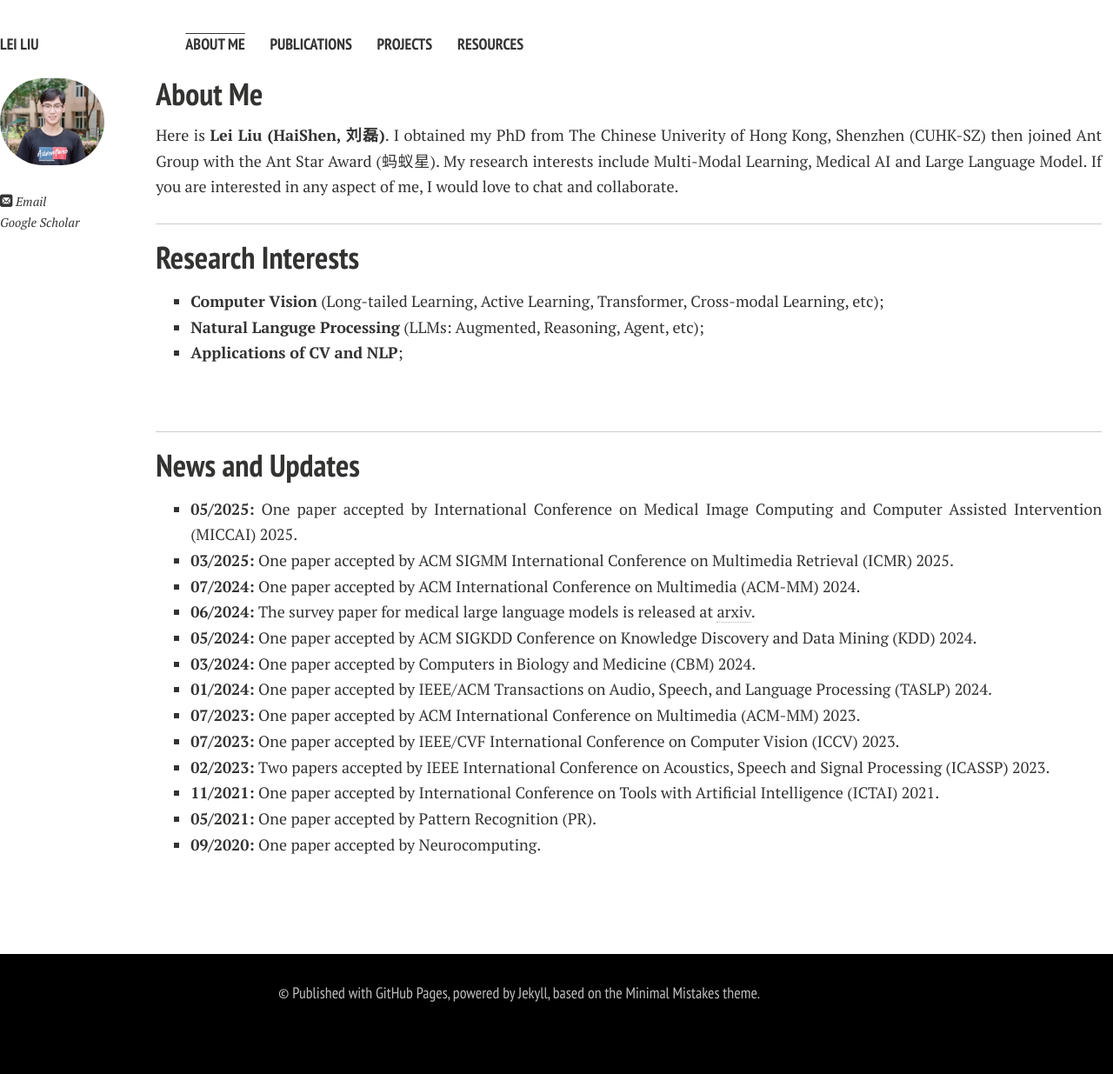
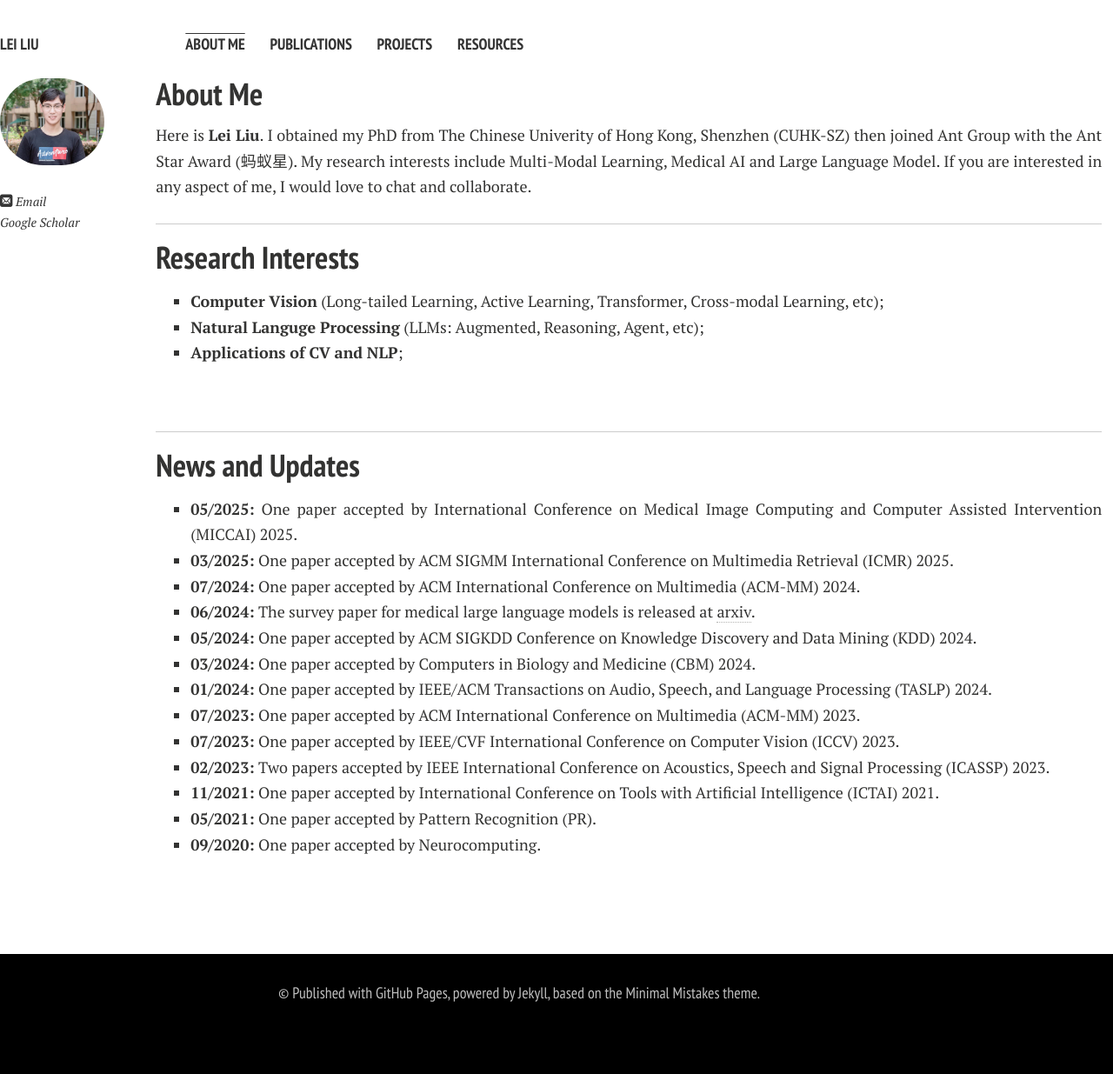
Before and after one commit to Ocean537/Haishen-ll.github.io, a Jekyll site: the page built from index.md, in a window 1280 px wide. Shown: the whole page at 87% size. Built offline with Jekyll 4.4.1, drawn with Linux system fonts in a browser that asks for light colours; nearby versions of some CDN libraries; comment, search, counter and statistics services are not loaded; a style sheet for code colours, icons or effects is not loaded; our own code applies the rules of GitHub Pages for plain Markdown files.

Commit message:
Update index.md

```diff
--- a/index.md
+++ b/index.md
@@ -6,7 +6,7 @@ layout: page
 
 <!-- ---<img src="https://Haishen-ll.github.io/liulei.jpeg" class="floatpic" width="480" height="380">--->
 
-Here is **Lei Liu (HaiShen, 刘磊)**. I obtained my PhD from The Chinese Univerity of Hong Kong, Shenzhen (CUHK-SZ) then joined Ant Group with the Ant Star Award (蚂蚁星). My research interests include Multi-Modal Learning, Medical AI and Large Language Model. If you are interested in any aspect of me, I would love to chat and collaborate.
+Here is **Lei Liu**. I obtained my PhD from The Chinese Univerity of Hong Kong, Shenzhen (CUHK-SZ) then joined Ant Group with the Ant Star Award (蚂蚁星). My research interests include Multi-Modal Learning, Medical AI and Large Language Model. If you are interested in any aspect of me, I would love to chat and collaborate.
 <br>
 
 
```
